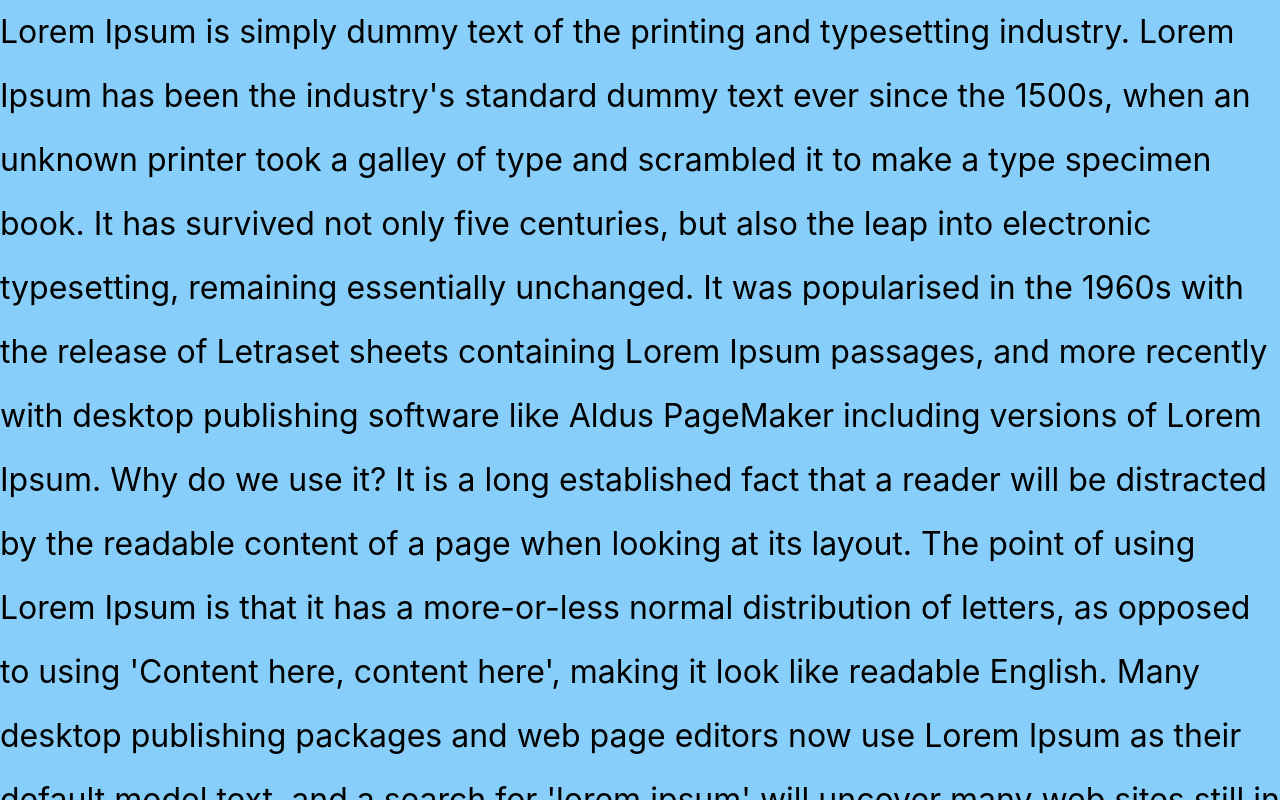
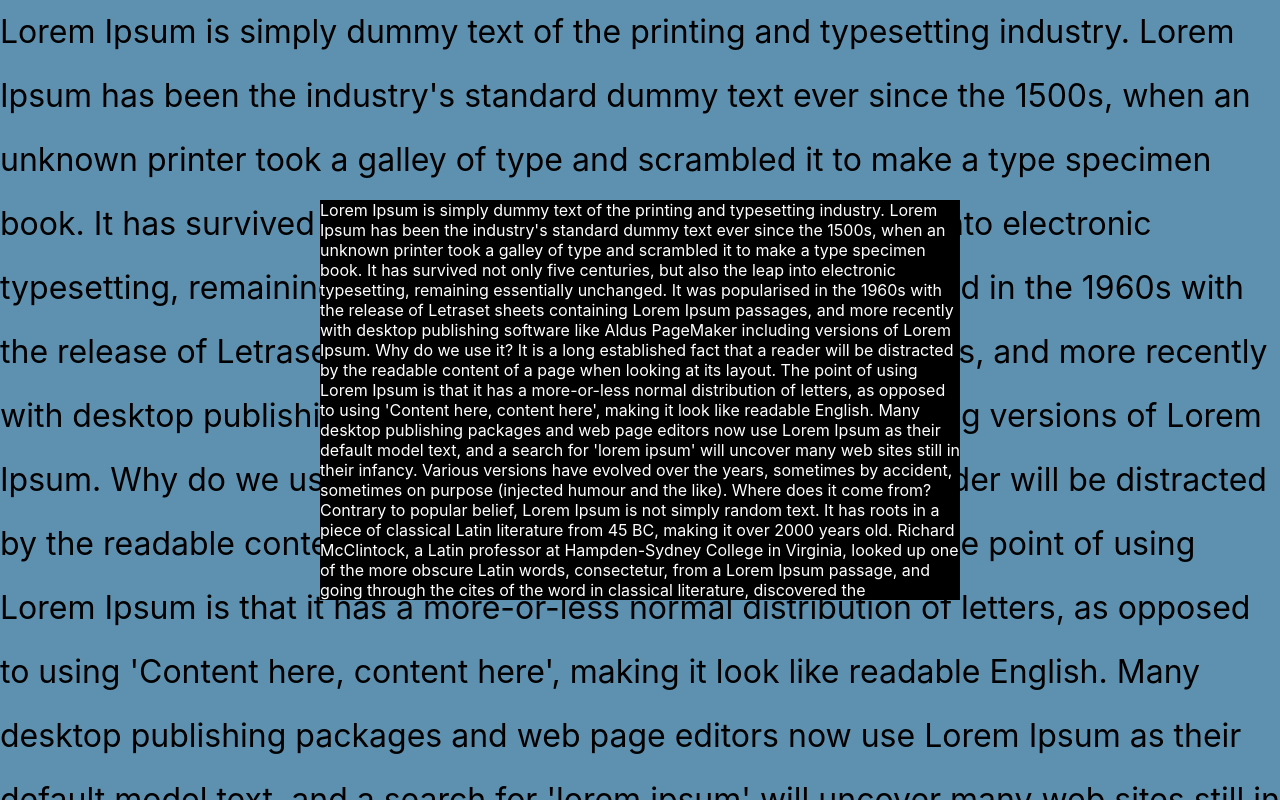
Before and after one commit to jigargosar/overlay-scroll-test, a React (Create React App) app: page / in a window 1280 px wide. Built offline with nearby package versions, Linux system fonts and the light colour scheme.

Commit message:
fixed scroll issue

```diff
--- a/src/App.css
+++ b/src/App.css
@@ -2,19 +2,46 @@ html,
 body {
   height: 100%;
 }
+
 #root {
   height: 100%;
 }
 
 .Modal {
-  display: none;
+  /*display: none;*/
+  display: flex;
+  position: fixed;
+  /*top: 0;*/
+  /*left: 0;*/
+  /*right: 0;*/
+  /*bottom: 0;*/
+  width: 100vw;
+  height: 100vh;
+  background-color: rgba(0, 0, 0, 0.3);
+  align-items: center;
+  justify-content: center;
+}
+
+.Modal-scroller {
+  background-color: black;
+  color: white;
+
+  width: 50vw;
+  height: 50vh;
+  overflow: scroll;
+}
+.Modal-content {
+  min-width: 300px;
 }
 
 .App {
   height: 100%;
-  min-width: 1000px;
   font-size: 2rem;
   line-height: 2;
   overflow: auto;
   background-color: lightskyblue;
 }
+
+.App-content {
+  min-width: 1000px;
+}
--- a/src/App.js
+++ b/src/App.js
@@ -12,11 +12,15 @@ class App extends Component {
     return (
       <>
         <div className="Modal" onClick={closeModal}>
-          <div className="">{dummyContent}</div>
+          <div className="Modal-scroller">
+            <div className="Modal-content">{dummyContent}</div>
+          </div>
         </div>
 
-        <div className={'App'} onClick={openModal}>
-          {dummyContent}
+        <div className={'App'}>
+          <div className={'App-content'} onClick={openModal}>
+            {dummyContent}
+          </div>
         </div>
       </>
     )
```
